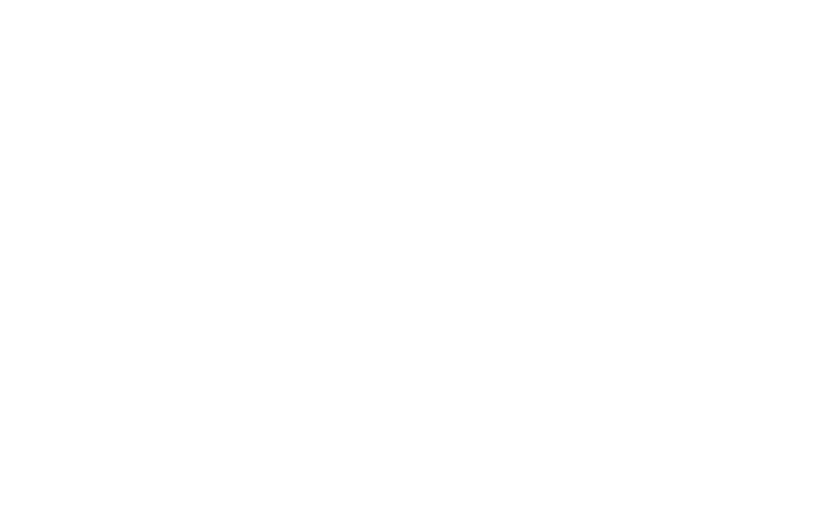
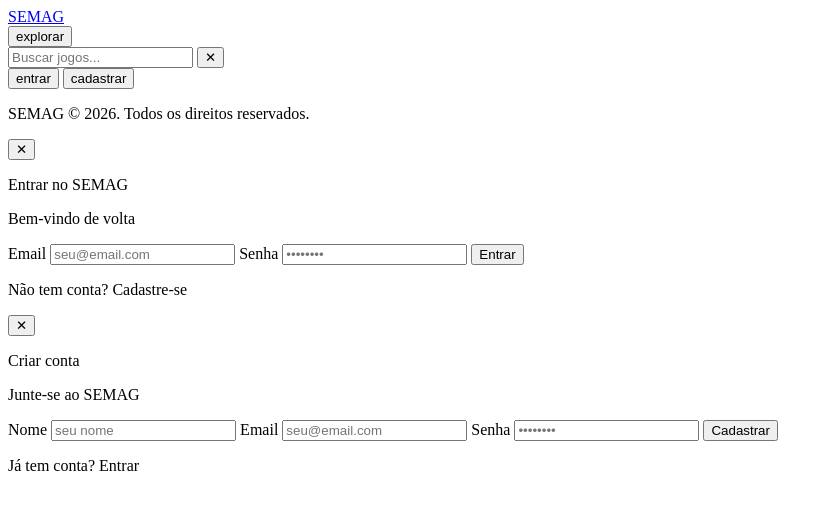
Before and after one commit to johnlcsz/Projeto-P1-Engenharia-de-Software, a Flask app: page / in a window 1280 px wide. Before the commit the part shown is empty. Shown: the top 510 px of the page, without its empty margins (0-833 px from the left). Run offline with Flask 3, Linux system fonts and the light colour scheme.

Commit message:
fix: corrige renderização da homepage e referências de rotas

```diff
--- a/app/main/routes.py
+++ b/app/main/routes.py
@@ -6,6 +6,6 @@
 def index():
 
     if session.get('usuario'):
-        return redirect(url_for('usuario.pg-principal'))
+        return redirect(url_for('usuario.pg_principal'))
 
     return render_template('index.html')
--- a/app/templates/base.html
+++ b/app/templates/base.html
@@ -23,8 +23,8 @@
             </div>
 
             {% if session.get('usuario') %}
-                <a href="{{ url_for('usuario.perfil') }}" class="nav-link">perfil</a>
-                <a href="{{ url_for('usuario.logout') }}" class="btn-outline">sair</a>
+                <a href="#" class="nav-link">perfil</a>
+                <a href="#" class="btn-outline">sair</a>
             {% else %}
                 <button class="btn-outline" id="btn-login">entrar</button>
                 <button class="btn" id="btn-cadastro">cadastrar</button>
@@ -54,7 +54,7 @@
             <button class="modal-close" id="close-login">✕</button>
             <p class="modal-title">Entrar no SEMAG</p>
             <p class="modal-sub">Bem-vindo de volta</p>
-            <form action="{{ url_for('main.login') }}" method="POST">
+            <form action="#" method="POST">
                 <label class="modal-label">Email</label>
                 <input class="modal-input" type="email" name="email" placeholder="seu@email.com" required>
                 <label class="modal-label">Senha</label>
@@ -70,7 +70,7 @@
             <button class="modal-close" id="close-cadastro">✕</button>
             <p class="modal-title">Criar conta</p>
             <p class="modal-sub">Junte-se ao SEMAG</p>
-            <form action="{{ url_for('main.cadastro') }}" method="POST">
+            <form action="#" method="POST">
                 <label class="modal-label">Nome</label>
                 <input class="modal-input" type="text" name="nome" placeholder="seu nome" required>
                 <label class="modal-label">Email</label>
--- a/app/templates/index.html
+++ b/app/templates/index.html
@@ -0,0 +1 @@
+{% extends "base.html" %}
```
